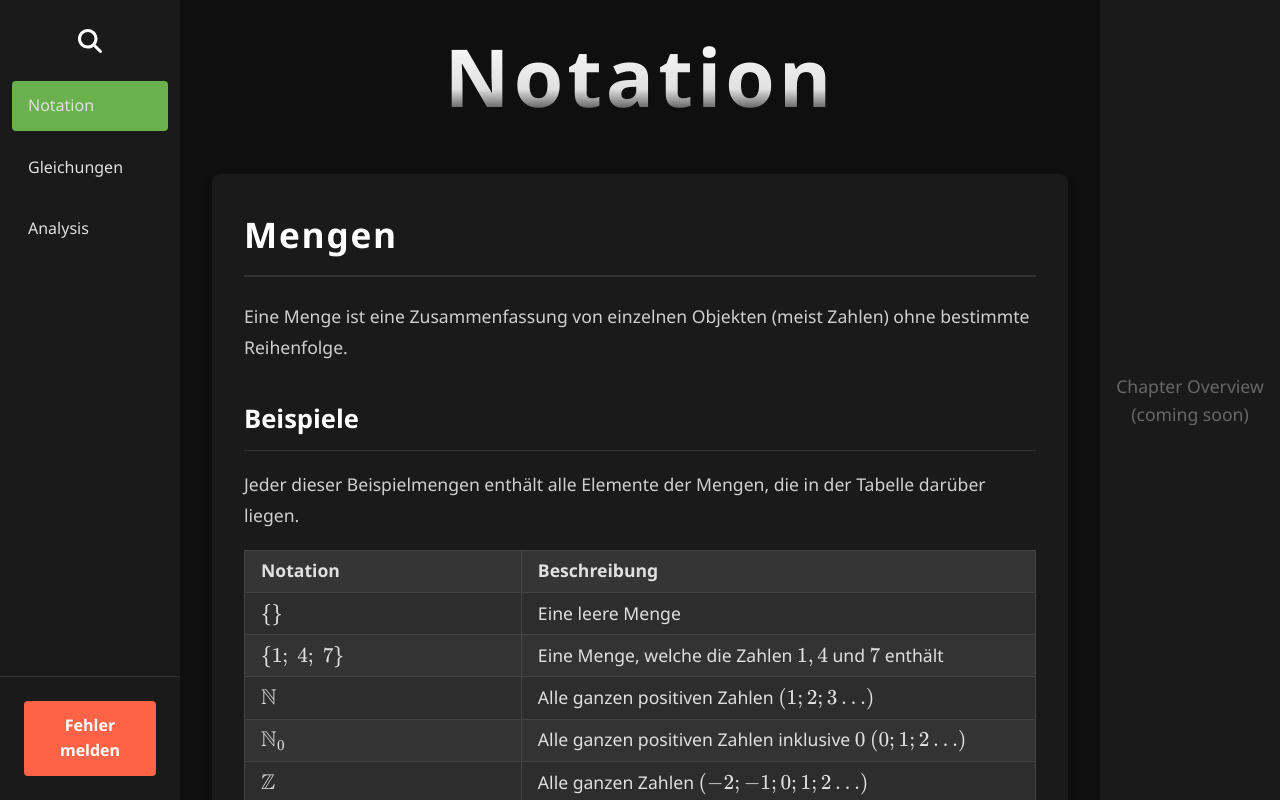
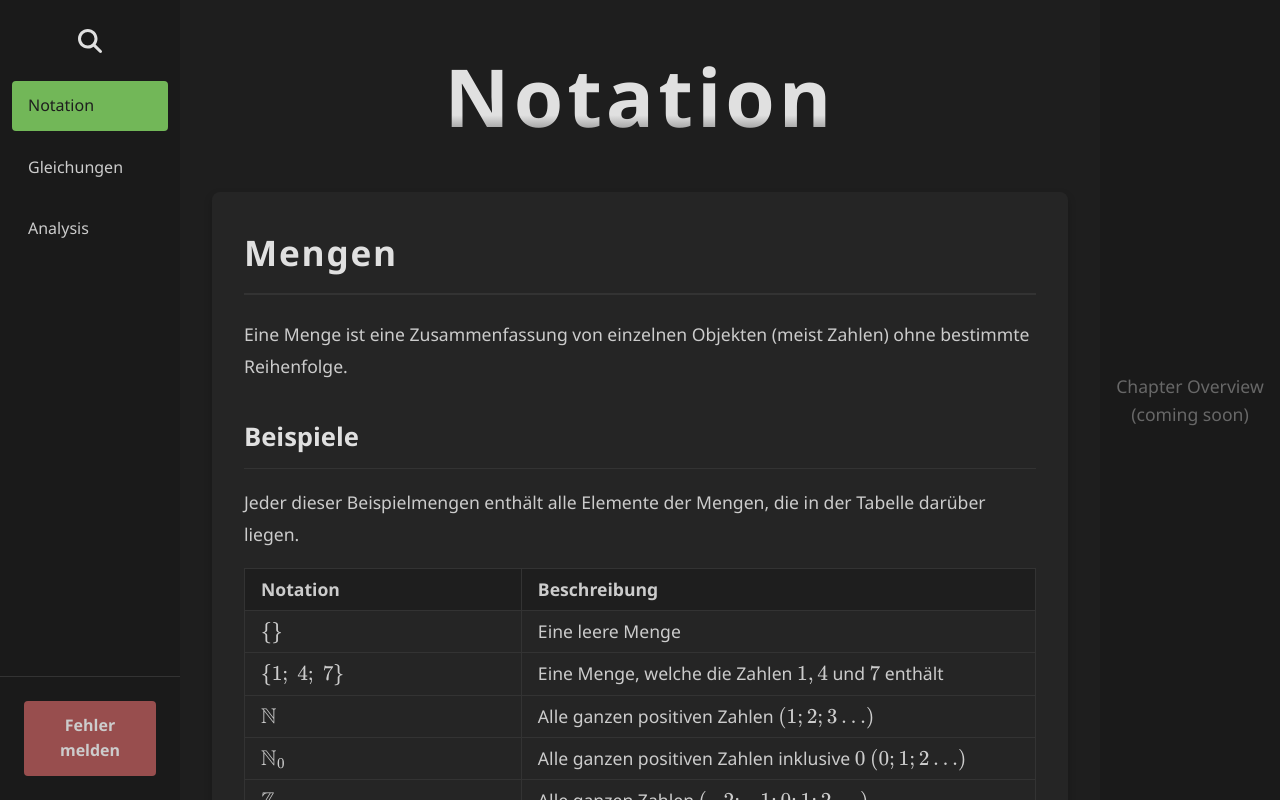
Before and after one commit to OfficerYoda/mathe-zusammenfassung-vue, a Vue app: page /notation in a window 1280 px wide. Built offline with nearby package versions, Linux system fonts and the light colour scheme; no server answers.

Commit message:
Created uniform color palette

```diff
--- a/src/components/ChapterTitle.vue
+++ b/src/components/ChapterTitle.vue
@@ -12,13 +12,14 @@ defineProps<{
 
 <style scoped>
 .chapter-title {
-  background: linear-gradient(to bottom, #ffffff , #e0e0e0 65%, #1a1a1a 100%);
+  background: linear-gradient(to bottom, var(--color-text-headings, #ffffff), #e0e0e0 65%, #1a1a1a 100%);
   -webkit-background-clip: text;
   -webkit-text-fill-color: transparent;
   background-clip: text;
   color: transparent;
   font-size: 5rem;
   margin-top: 0;
+  margin-bottom: 2rem;
   letter-spacing: 0.05em;
   display: flex;
   justify-content: center;
--- a/src/components/ContentSection.vue
+++ b/src/components/ContentSection.vue
@@ -80,7 +80,7 @@ export default defineComponent({
 
 <style scoped>
 .content-section {
-  background-color: #1a1a1a;
+  background-color: var(--color-background-secondary);
   padding: 2rem;
   margin-bottom: 2rem;
   border-radius: 8px;
@@ -88,11 +88,11 @@ export default defineComponent({
 }
 
 .section-title {
-  color: #ffffff;
+  color: var(--color-text-headings);
   font-size: 2.2rem;
   margin-top: 0;
   margin-bottom: 1.5rem;
-  border-bottom: 2px solid #333; /* Line under the title */
+  border-bottom: 2px solid var(--color-surface);
   padding-bottom: 0.8rem;
   letter-spacing: 0.05em;
   display: flex;
@@ -117,12 +117,12 @@ export default defineComponent({
 }
 
 .section-title:hover {
-  border-bottom: 2px solid #b6b6b6;
+  border-bottom: 2px solid var(--color-text-secondary);
   outline: none;
 }
 
 .section-content {
-  color: #d0d0d0; /* Hellerer Text für den Inhalt */
+  color: var(--color-text-primary);
   line-height: 1.8;
   font-size: 1.1rem;
 }
--- a/src/components/DefinitionTable.vue
+++ b/src/components/DefinitionTable.vue
@@ -30,25 +30,25 @@ const props = defineProps<{
   width: 100%;
   border-collapse: collapse;
   margin-top: 1rem;
-  background-color: #2d2d2d;
-  color: #e0e0e0;
+  background-color: var(--color-background-secondary);
+  color: var(--color-text-primary);
 }
 
 .definition-table th,
 .definition-table td {
-  border: 1px solid #444;
+  border: 1px solid var(--color-surface);
   padding: 0.3rem 1rem;
   text-align: left;
   vertical-align: middle;
 }
 
 .definition-table th {
-  background-color: #353535;
+  background-color: var(--color-background);
   font-weight: bold;
 }
 
 .definition-table tr:nth-child(even) {
-  background-color: #333;
+  background-color: var(--color-background-secondary);
 }
 
 .notation-cell {
--- a/src/components/InfoBox.vue
+++ b/src/components/InfoBox.vue
@@ -8,7 +8,8 @@
 </template>
 
 <script lang="ts">
-import { defineComponent, computed, PropType } from 'vue';
+import { defineComponent, computed } from 'vue';
+import type { PropType } from 'vue';
 
 // Define the allowed types for the info box
 type BoxType = 'blue' | 'green' | 'yellow' | 'red';
@@ -74,7 +75,7 @@ export default defineComponent({
 .info-content {
   padding: 0;
   flex-grow: 1;
-  color: #e0e0e0;
+  color: var(--color-text-primary);
 }
 
 .info-content * {
@@ -84,22 +85,22 @@ export default defineComponent({
 /* Color styles for each box type */
 
 .info-box-blue {
-  background-color: #2c3e50;
-  border-left-color: #3498db;
+  background-color: color-mix(in srgb, var(--color-info) 40%, transparent);
+  border-left-color: var(--color-info);
 }
 
 .info-box-green {
-  background-color: #2e3b33;
-  border-left-color: #6ab04c;
+  background-color: color-mix(in srgb, var(--color-success) 40%, transparent);
+  border-left-color: var(--color-success);
 }
 
 .info-box-yellow {
-  background-color: #4d3d20;
-  border-left-color: #f39c12;
+  background-color: color-mix(in srgb, var(--color-warning) 40%, transparent);
+  border-left-color: var(--color-warning);
 }
 
 .info-box-red {
-  background-color: #4a2c2c;
-  border-left-color: #e74c3c;
+  background-color: color-mix(in srgb, var(--color-error) 40%, transparent);
+  border-left-color: var(--color-error);
 }
 </style>
--- a/src/components/MathDisplay.vue
+++ b/src/components/MathDisplay.vue
@@ -54,7 +54,7 @@ export default defineComponent({
 .math-display {
   text-align: center;
   margin: 0;
-  color: #d0d0d0;
+  color: var(--color-text-primary);
 }
 
 /* MathJax rendert standardmäßig SVGs, die ihre eigene Farbe haben. */
--- a/src/components/SubsectionTitle.vue
+++ b/src/components/SubsectionTitle.vue
@@ -8,11 +8,11 @@ defineProps<{ text: string }>();
 
 <style scoped>
 .subsection-title {
-  color: #ffffff;
+  color: var(--color-text-headings);
   font-size: 1.6rem;
   margin-top: 2rem;
   margin-bottom: 1rem;
   padding-bottom: 0.5rem;
-  border-bottom: 1px solid #333;
+  border-bottom: 1px solid var(--color-surface);
 }
 </style>
--- a/src/style.css
+++ b/src/style.css
@@ -11,33 +11,57 @@
     text-rendering: optimizeLegibility;
     -webkit-font-smoothing: antialiased;
     -moz-osx-font-smoothing: grayscale;
+
+    /* --- Base & Text Colors --- */
+    /* The main background for the page */
+    --color-background: #1E1E1E;
+    /* Darker background for elements like tables or code blocks */
+    --color-background-secondary: #252525;
+    /* The darkest shade, for borders or subtle UI elements */
+    --color-surface: #333333;
+
+    /* Primary text color for paragraphs */
+    --color-text-primary: #CCCCCC;
+    /* Secondary text color for less important details or placeholders */
+    --color-text-secondary: #888888;
+    /* Brightest text color for main headings */
+    --color-text-headings: #E0E0E0;
+
+    /* --- Accent Colors --- */
+    /* The main brand/accent color (muted green) */
+    --color-accent: #72b758;
+
+    /* --- Semantic Colors --- */
+    /* For informational messages and alerts (calm blue) */
+    --color-info: #4A85A4;
+    /* For warnings that need attention (golden yellow) */
+    --color-warning: #D1A74D;
+    /* For success messages (uses the main accent for consistency) */
+    --color-success: #5D9977;
+    /* For errors and danger actions (muted red) */
+    --color-error: #B85C5C;
 }
 
 a {
     font-weight: 500;
-    color: #646cff;
+    color: var(--color-accent);
     text-decoration: inherit;
 }
 
 a:hover {
-    color: #535bf2;
+    color: var(--color-info);
 }
 
 body {
     margin: 0;
     font-family: 'Segoe UI', Tahoma, Geneva, Verdana, sans-serif;
-    background-color: #0f0f0f;
-    color: #e0e0e0;
+    background-color: var(--color-background);
+    color: var(--color-text-primary);
     line-height: 1.6;
     display: flex;
     place-items: center;
     min-width: 320px;
     min-height: 100vh;
-}
-
-h1 {
-    font-size: 3.2em;
-    line-height: 1.1;
 }
 
 button {
@@ -47,17 +71,18 @@ button {
     font-size: 1em;
     font-weight: 500;
     font-family: inherit;
-    background-color: #1a1a1a;
+    background-color: var(--color-background-secondary);
+    color: var(--color-text-primary);
     cursor: pointer;
     transition: border-color 0.25s;
 }
 
 button:hover {
-    border-color: #646cff;
+    border-color: var(--color-accent);
 }
 
 button:focus, button:focus-visible {
-    outline: 4px auto -webkit-focus-ring-color;
+    outline: 4px auto var(--color-accent);
 }
 
 /* Disable small padding to prevent small scrolling */
--- a/src/views/App.vue
+++ b/src/views/App.vue
@@ -112,7 +112,7 @@ export default defineComponent({
 .search-button {
   background: none;
   border: none;
-  color: #ffffff;
+  color: var(--color-text-headings);
   cursor: pointer;
   padding: 0.5rem;
   font-size: 1.5rem;
@@ -120,7 +120,7 @@ export default defineComponent({
 }
 
 .search-button:hover {
-  color: #6ab04c;
+  color: var(--color-accent);
 }
 
 .search-button:focus {
@@ -142,42 +142,44 @@ export default defineComponent({
   padding: 0.75rem 1rem;
   margin-left: 0.75rem;
   margin-right: 0.75rem;
-  color: #e0e0e0;
+  color: var(--color-text-primary);
   text-decoration: none;
   border-radius: 4px;
   transition: background-color 0.3s ease, color 0.3s ease;
 }
 
 .chapter-link:hover {
-  background-color: #2a2a2a;
-  color: #ffffff;
+  background-color: var(--color-surface);
+  color: var(--color-text-headings);
 }
 
 /* Used dynamically as active-class by Vue Router */
 .chapter-link--active {
-  background-color: #6ab04c !important;
+  background-color: var(--color-accent) !important;
+  color: var(--color-background) !important;
 }
 
 .sidebar-bottom-section {
   margin-top: auto;
   padding: 1.5rem;
-  border-top: 1px solid #333;
+  border-top: 1px solid var(--color-surface);
   text-align: center;
 }
 
 .report-error-button {
   display: inline-block;
-  background-color: #ff6347;
-  color: #fff;
+  background-color: color-mix(in srgb, var(--color-error) 80%, transparent);
+  color: var(--color-text-primary);
   padding: 0.75rem 1rem;
   border-radius: 4px;
   text-decoration: none;
   font-weight: bold;
-  transition: background-color 0.3s ease;
+  transition: background-color 0.2s, color 0.2s;
 }
 
 .report-error-button:hover {
-  background-color: #ce3f22;
+  background-color: var(--color-error);
+  color: var(--color-text-headings);
 }
 
 /* ---Center Area--- */
@@ -190,13 +192,12 @@ export default defineComponent({
   min-width: 0;
   height: 100vh;
   overflow-y: auto;
-  /* Hide scrollbar for Webkit browsers */
-  scrollbar-width: none; /* Firefox */
-  -ms-overflow-style: none;  /* IE and Edge */
+  scrollbar-width: none;
+  -ms-overflow-style: none;
 }
 
 .content-area::-webkit-scrollbar {
-  display: none; /* Chrome, Safari, Opera */
+  display: none;
 }
 
 .content-area > * {
@@ -211,7 +212,7 @@ export default defineComponent({
 }
 
 .placeholder-content {
-  color: #888;
+  color: var(--color-text-secondary);
   font-size: 1.1rem;
   text-align: center;
   padding: 1rem;
--- a/src/views/Notation.vue
+++ b/src/views/Notation.vue
@@ -10,6 +10,7 @@ import {mathIntervalsContent} from "../data/tableIntervalsConent.ts";
 
 <template>
   <ChapterTitle title="Notation"/>
+
   <ContentSection title="Mengen">
     <p>
       Eine Menge ist eine Zusammenfassung von einzelnen Objekten (meist Zahlen)
```
Also changed, not shown: src/views/Report.vue (+27 -26 lines).
